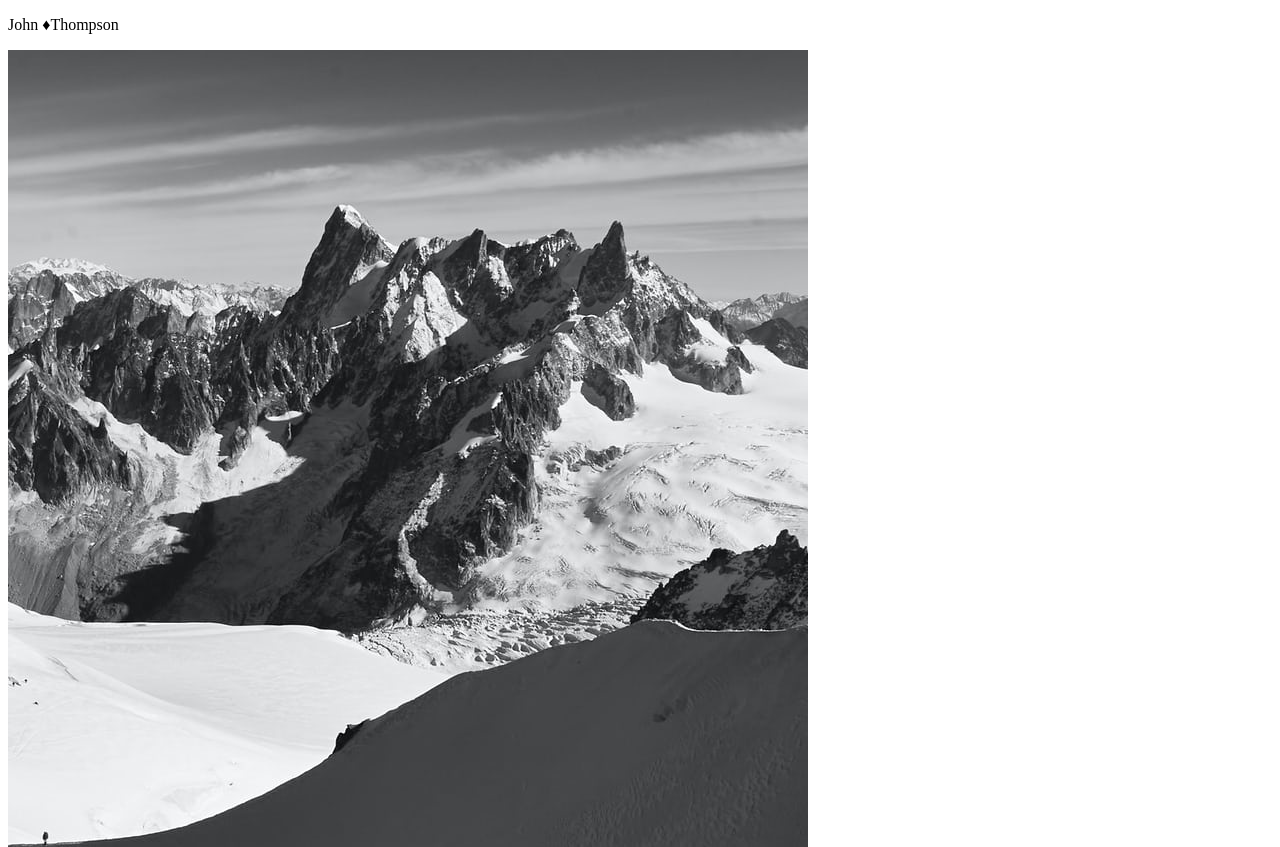
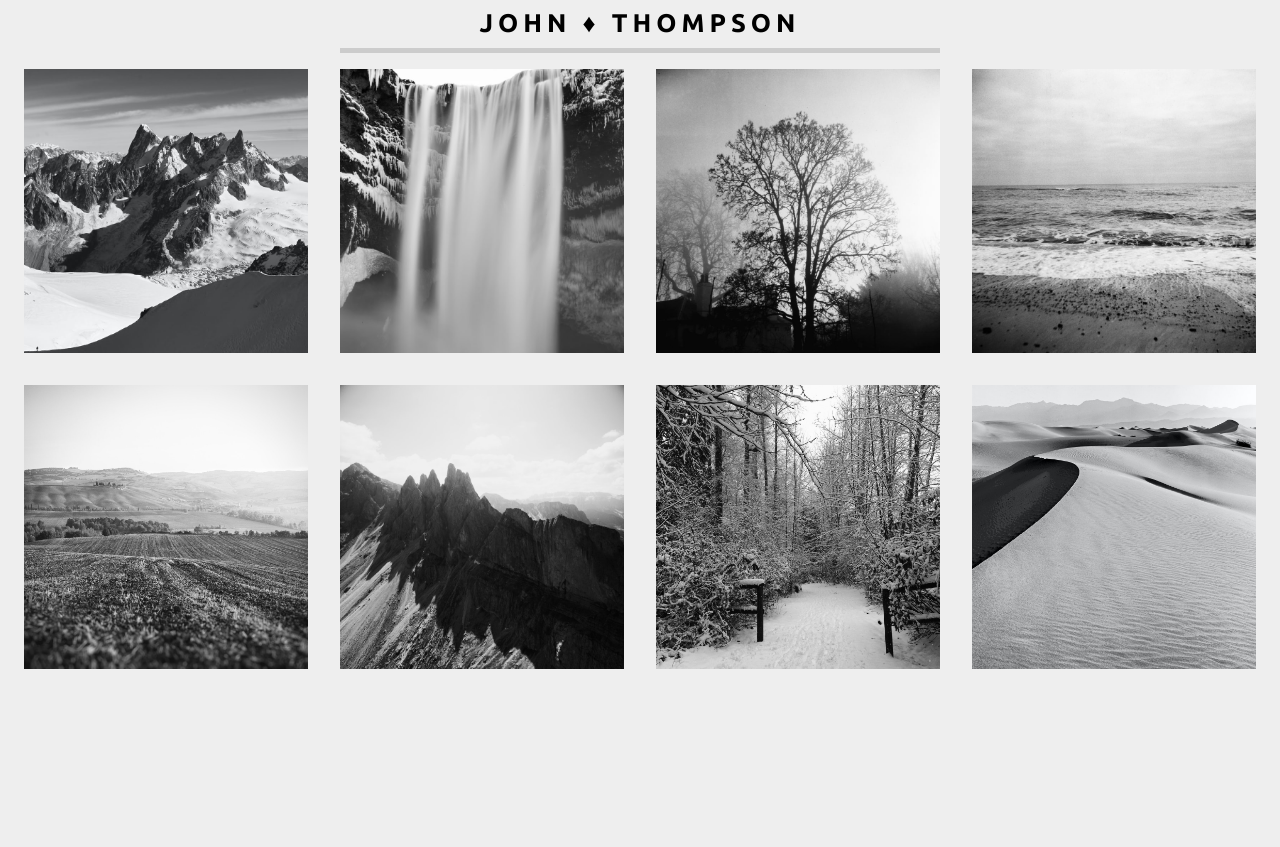
Before and after one commit to JohnThompson54/PhotoSite, a plain HTML site: page index.html in a window 1280 px wide. Shown: the top 847 px of the page. After the commit the page ends 800 px from the top, so only its background shows below. Drawn offline with Linux system fonts and the light colour scheme.

Commit message:
Added styles to css file. First project, can be worked on.

```diff
--- a/style.css
+++ b/style.css
@@ -0,0 +1,42 @@
+@import url('https://fonts.googleapis.com/css2?family=Ubuntu:wght@400;700&display=swap');
+
+body {
+    background-color: #eee;
+}
+
+p {
+    font-family: 'Ubuntu', sans-serif;
+    font-weight: 700;
+    text-transform: uppercase;
+    letter-spacing: 5px;
+    /* VW sets font/text size based on the width of the viewport (AKA Browser windo) */
+    font-size: 2vw;
+    /* font-size: 25px; */
+    text-align: center;
+    border-bottom: 5px solid #ccc;
+    padding-bottom: 10px;
+
+    /* 22.5 * 2 = 45 */
+    /* 1.25 * 2 = 2.5 */
+    /* 45 + 25 = 47.5 */
+    width: 47.5%;
+
+    /* "margin: auto" centers the paragraph element horizontally inside of a body element. */
+    margin:auto;
+
+
+}
+
+img {
+    /* 22.5 * 4 = 90 */
+    width: 22.5%;
+
+    /* 1.25 * 2 * 4 = 10 */
+    margin: 1.25%;
+    /* 90 + 10 = 100 */
+
+
+    /* The float CSS property places an element on the left or right side of its container/parent, allowing text and inline elements to wrap around it. The element is removed the normal document flow. Also, removes  */
+    float: left;
+
+}
```
Also changed, not shown: index.html (+1 -1 lines).
